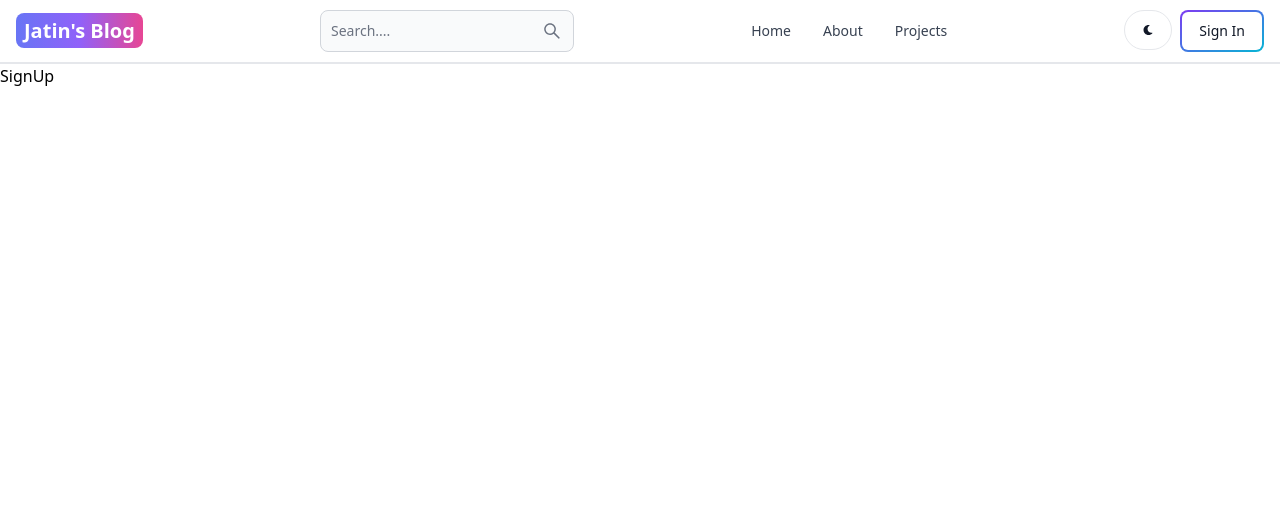
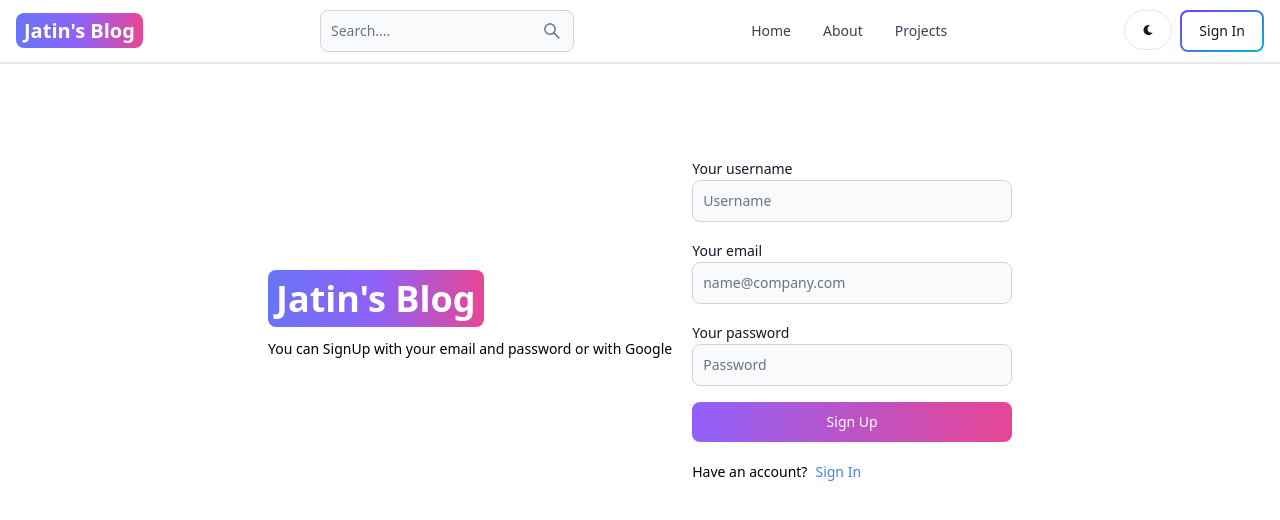
Before and after one commit to jatingarg0410/mern-blog, a React (Vite) app in the folder client/: page /sign-up in a window 1280 px wide. Shown: the top 520 px of the page. Built offline with nearby package versions, Linux system fonts and the light colour scheme.

Commit message:
created sign up page ui

```diff
--- a/client/src/pages/SignUp.jsx
+++ b/client/src/pages/SignUp.jsx
@@ -1,7 +1,54 @@
 import React from 'react'
-
+import { Link } from 'react-router-dom'
+import { Alert, Button, Label, Spinner, TextInput } from 'flowbite-react'
 const SignUp = () => {
-  return <div>SignUp</div>
+  return (
+    <div className="min-h-screen mt-20">
+      <div className="flex p-3 max-w-3xl mx-auto flex-col md:flex-row md:items-center gap-5">
+        {/* left */}
+        <div className="">
+          <Link to="/" className=" font-bold dark:text-white text-4xl">
+            <span className="px-2 py-1 bg-gradient-to-r from-indigo-500 via-purple-500 to-pink-500 rounded-lg text-white">
+              Jatin's Blog
+            </span>
+          </Link>
+          <p className="text-sm mt-5">
+            You can SignUp with your email and password or with Google
+          </p>
+        </div>
+        {/* right */}
+        <div className="flex-1">
+          <form className="flex flex-col gap-4">
+            <div>
+              <Label value="Your username" />
+              <TextInput type="text" placeholder="Username" id="username" />
+            </div>
+            <div>
+              <Label value="Your email" />
+              <TextInput
+                type="email"
+                placeholder="name@company.com"
+                id="email"
+              />
+            </div>
+            <div>
+              <Label value="Your password" />
+              <TextInput type="password" placeholder="Password" id="password" />
+            </div>
+            <Button gradientDuoTone="purpleToPink" type="submit">
+              Sign Up
+            </Button>
+          </form>
+          <div className="flex gap-2 text-sm mt-5">
+            <span>Have an account?</span>
+            <Link to="/sign-in" className="text-blue-500">
+              Sign In
+            </Link>
+          </div>
+        </div>
+      </div>
+    </div>
+  )
 }
 
 export default SignUp
```
